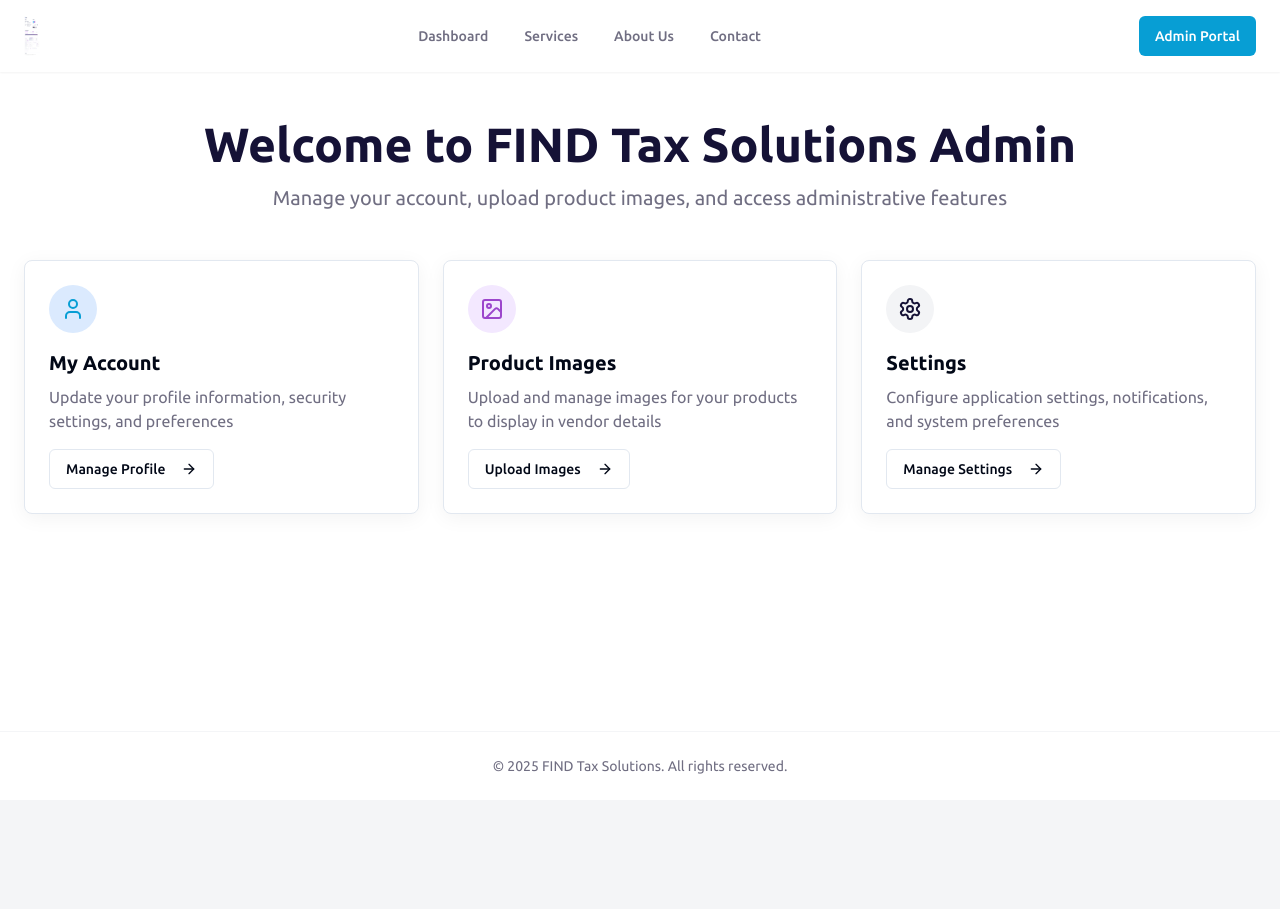
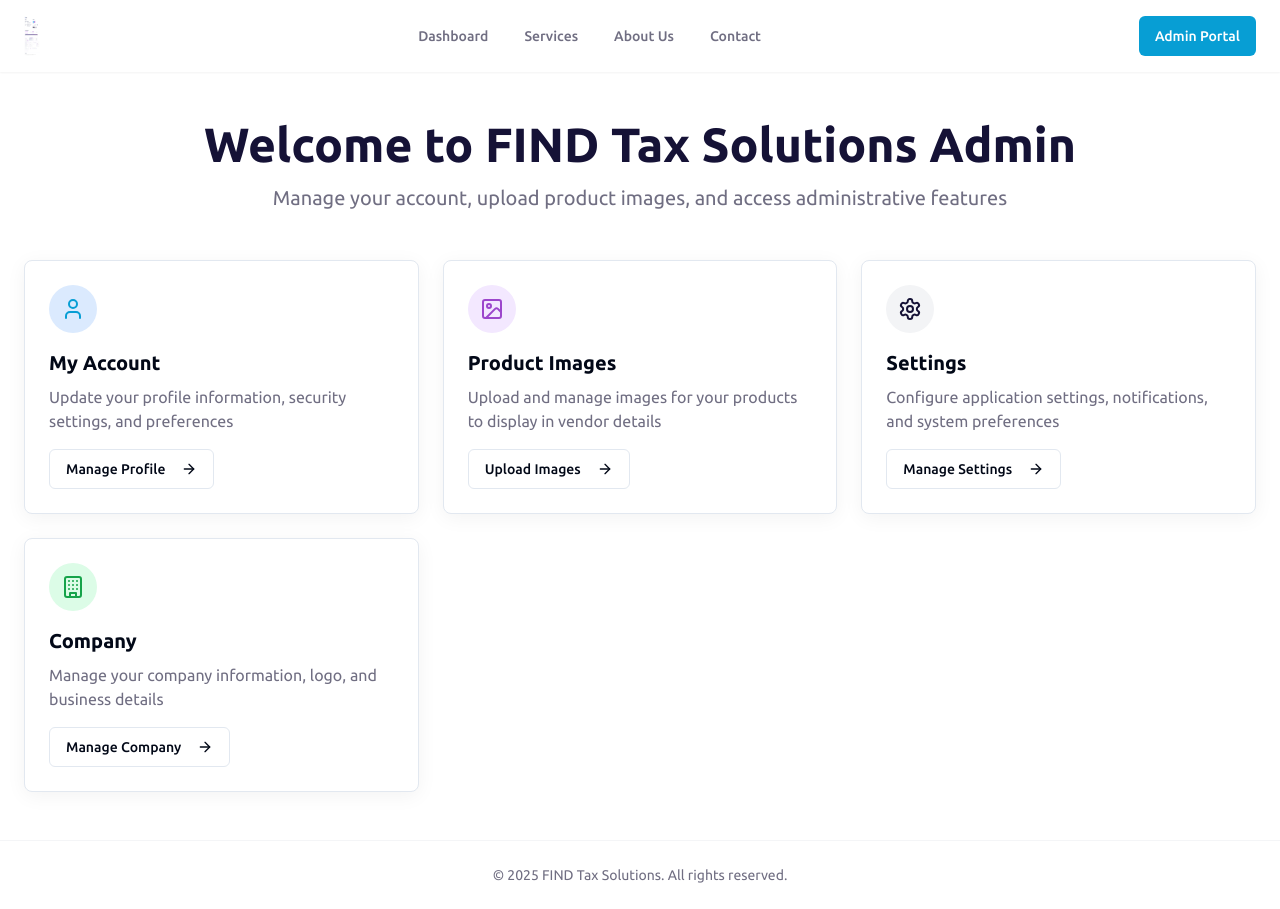
Before and after one commit to rafaelfindtax/admin-dashboard-findtax, a React (Vite) app: page / in a window 1280 px wide. Before the commit the page ends 800 px from the top, so only its background shows below. Built offline with nearby package versions, Linux system fonts and the light colour scheme.

Commit message:
Add company card to dashboard
Adds a "Company" card to the dashboard page, linking to the company profile page.

```diff
--- a/src/pages/Index.tsx
+++ b/src/pages/Index.tsx
@@ -3,7 +3,7 @@ import React from "react";
 import { useNavigate } from "react-router-dom";
 import { Button } from "@/components/ui/button";
 import { Card, CardContent } from "@/components/ui/card";
-import { ArrowRight, Image as ImageIcon, User, Settings } from "lucide-react";
+import { ArrowRight, Image as ImageIcon, User, Settings, Building } from "lucide-react";
 
 const Index = () => {
   const navigate = useNavigate();
@@ -107,6 +107,26 @@ const Index = () => {
                 </Button>
               </CardContent>
             </Card>
+
+            <Card className="card-shadow card-hover">
+              <CardContent className="p-6">
+                <div className="mb-4 h-12 w-12 rounded-full bg-green-100 flex items-center justify-center">
+                  <Building size={24} className="text-green-600" />
+                </div>
+                <h2 className="text-xl font-bold mb-2">Company</h2>
+                <p className="text-text-secondary mb-4">
+                  Manage your company information, logo, and business details
+                </p>
+                <Button
+                  variant="outline"
+                  className="flex items-center"
+                  onClick={() => navigate("/my-account?tab=company")}
+                >
+                  Manage Company
+                  <ArrowRight size={16} className="ml-2" />
+                </Button>
+              </CardContent>
+            </Card>
           </div>
         </div>
       </main>
```
